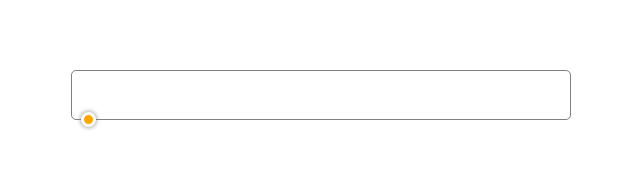
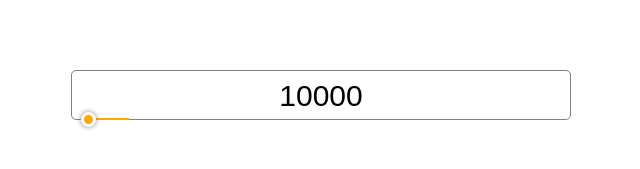
Before and after one commit to jeckvorobey/testTaskJs, a plain HTML site: page index.html in a window 1280 px wide. Shown: the part 305-474 px from the top of the page, without its empty margins (319-959 px from the left). Drawn offline with Linux system fonts and the light colour scheme.

Commit message:
fix задание 5

```diff
--- a/index.html
+++ b/index.html
@@ -11,7 +11,7 @@
     <h4 class="number"></h4>
     <div class="fake-slider">
       <label class="range-label" for="range"> </label>
-      <input type="range" name="range" id="range" min="0" max="100" value="0">
+      <input type="range" name="range" id="range" >
       <div class="range-line"></div>
     </div>
   </div>
--- a/task.js
+++ b/task.js
@@ -68,26 +68,29 @@ document.addEventListener('DOMContentLoaded', () => {
   const rangeLine = document.querySelector('.range-line');
   const number = document.querySelector('.number');
 
+//Входные данные min, max, current.
   const arg = {
     min: 0,
     max: 100000,
     current: 10000
   }
-  setINPUT(arg);
+  setInput(arg);
 
-  function setINPUT(arg) {
+  function setInput(arg) {
     range.setAttribute('min', arg.min);
     range.setAttribute('max', arg.max);
     range.setAttribute('volume', arg.current);
+    number.textContent = arg.current;
+    rangeLine.style.width = persentWith(arg.current, arg.max) + '%';
   }
 
-  range.addEventListener('mousemove', e => {
-    rangeLine.style.width = e.target.value + "%";
-  })
+  function persentWith(value, max) {
+    return value * 100 / max;
+  }
 
   range.addEventListener('input', e => {
-
     number.textContent = e.target.value;
+    rangeLine.style.width = persentWith(e.target.value, arg.max) + "%";
   })
 });
 
```
